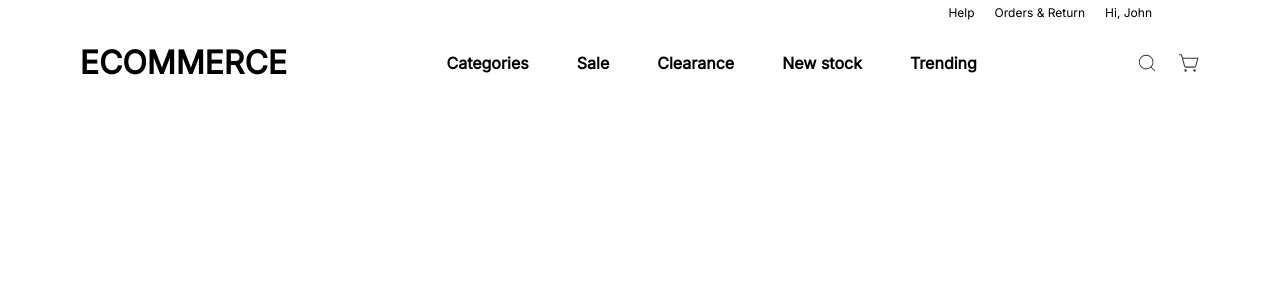
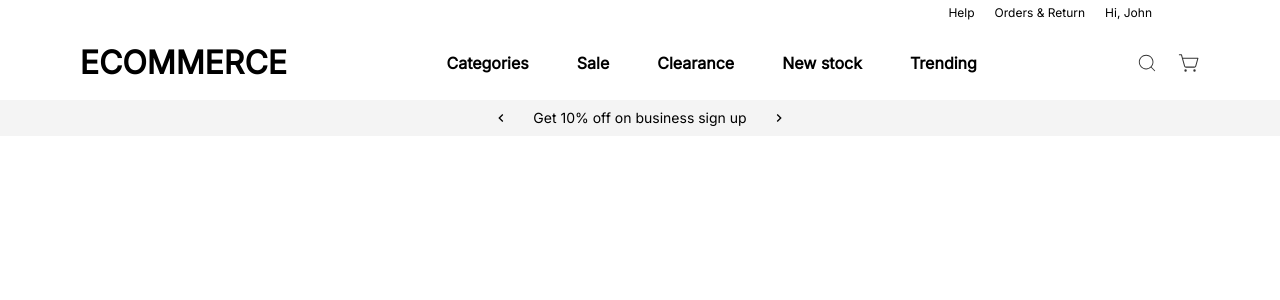
Before and after one commit to aswinss18/ECommerce-, a React (Vite) app: page / in a window 1280 px wide. Shown: the top 300 px of the page. Built offline with nearby package versions, Linux system fonts and the light colour scheme.

Commit message:
Discount bar is created

```diff
--- a/src/App.jsx
+++ b/src/App.jsx
@@ -1,11 +1,16 @@
-import Header from "./components/ui/Header";
+import { createBrowserRouter, Outlet, RouterProvider } from "react-router-dom";
+import Home from "./components/pages/Home";
+
+const routes = createBrowserRouter([{ path: "/", element: <Home /> }]);
 
 function App() {
   return (
     <>
-      <div className="font-sans">
-        <Header />
-      </div>
+      <RouterProvider router={routes}>
+        <div>
+          <Outlet />
+        </div>
+      </RouterProvider>
     </>
   );
 }
--- a/src/components/pages/Home.jsx
+++ b/src/components/pages/Home.jsx
@@ -1,5 +1,12 @@
 import React from "react";
+import Header from "../ui/Header";
+import Discount from "../ui/Discount";
 
 export default function Home() {
-  return <div>Home page</div>;
+  return (
+    <div>
+      <Header />
+      <Discount />
+    </div>
+  );
 }
--- a/src/components/ui/Discount.jsx
+++ b/src/components/ui/Discount.jsx
@@ -1,5 +1,13 @@
 import React from "react";
+import { MdKeyboardArrowRight, MdKeyboardArrowLeft } from "react-icons/md";
 
 export default function Discount() {
-  return <div>Discount</div>;
+  return (
+    <div className="bg-customGray flex justify-center items-center space-x-6 h-[36px] text-sm font-normal">
+      <MdKeyboardArrowLeft size={16} />
+      <p> Get 10% off on business sign up</p>
+
+      <MdKeyboardArrowRight size={16} />
+    </div>
+  );
 }
--- a/tailwind.config.js
+++ b/tailwind.config.js
@@ -6,6 +6,9 @@ export default {
       fontFamily: {
         sans: ["Inter", "sans-serif"],
       },
+      colors: {
+        customGray: "#F4F4F4",
+      },
     },
   },
   plugins: [],
```
